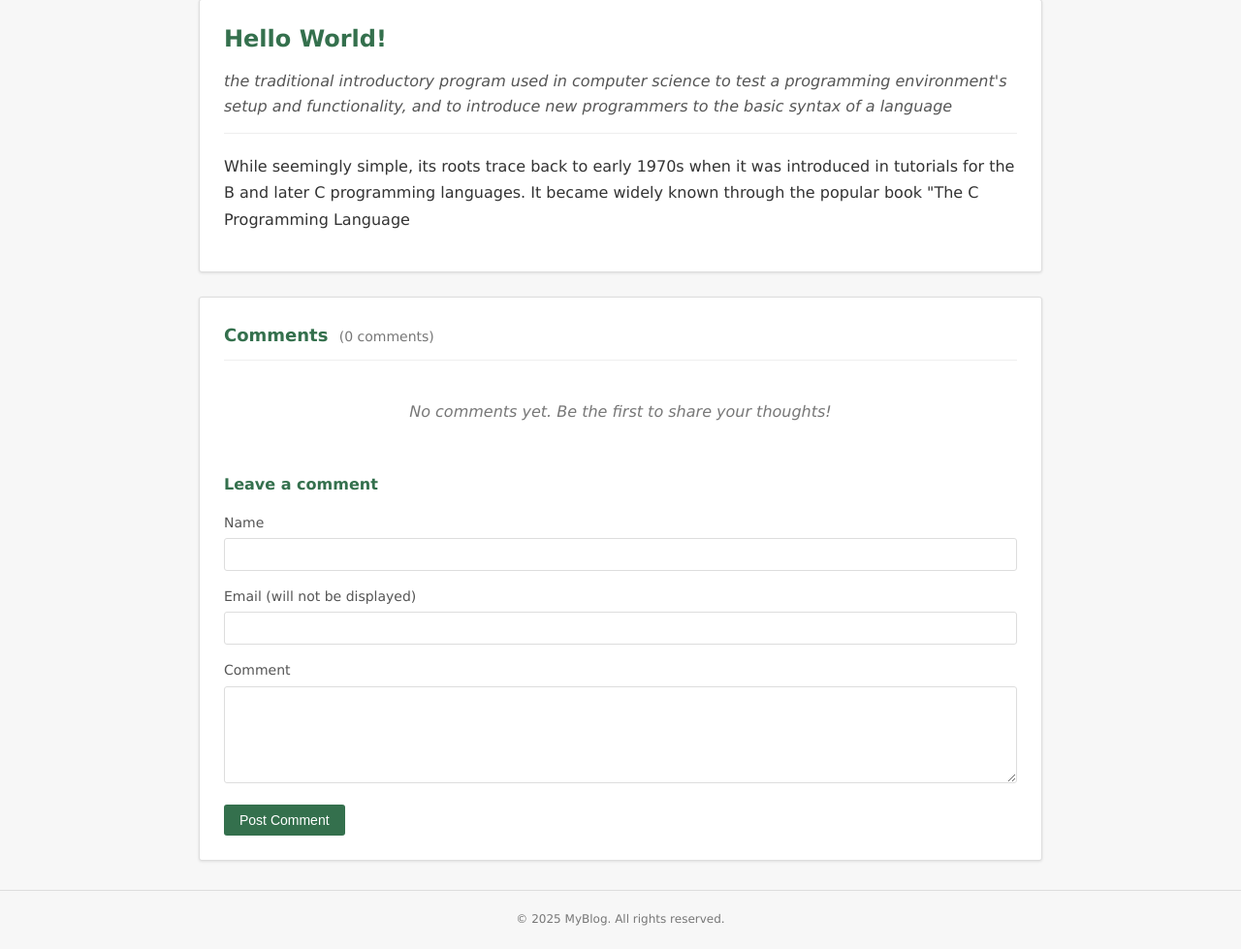
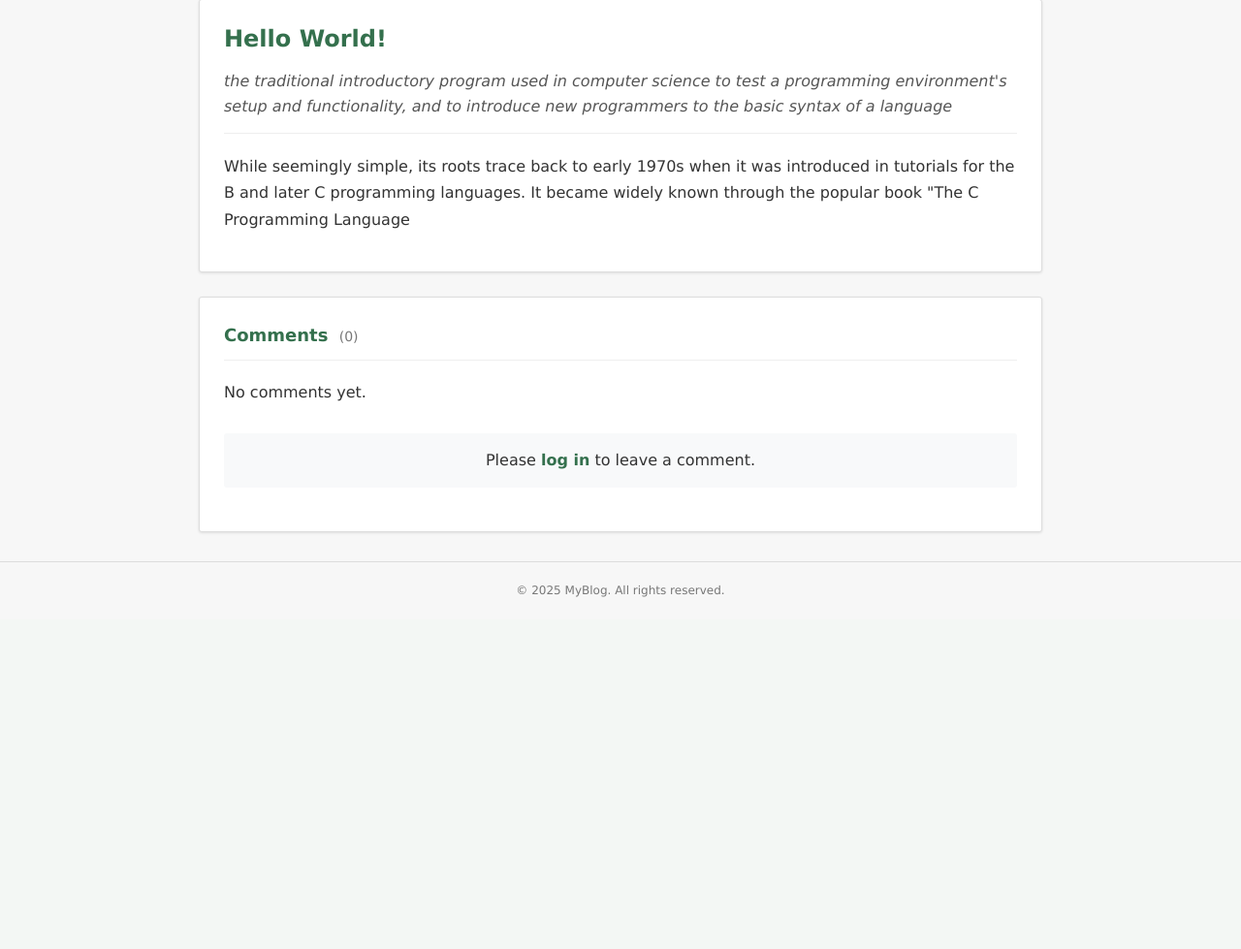
Before and after one commit to iancallo1/django_project, a Django app: page /2/ in a window 1280 px wide. Shown: the part 180-1159 px from the top of the page at 97% size. After the commit the page ends 796 px from the top, so only its background shows below. Run offline with Django 5.2, Linux system fonts and the light colour scheme; data comes from the database, SQL or seed files in the repository; both versions use the stored data as it was before the commit.

Commit message:
UPDATE: Security update double checking hashing for deployment

```diff
--- a/posts/models.py
+++ b/posts/models.py
@@ -24,8 +24,7 @@ class Comment(models.Model):
     post = models.ForeignKey(Post, on_delete=models.CASCADE, related_name='comments')
     author = models.ForeignKey(User, on_delete=models.CASCADE, related_name='comments', null=True, blank=True)
     author_name = models.CharField(max_length=100)
-    author_email = models.EmailField(null=True, blank=True)  # Make email field nullable
-    author_email_hash = models.CharField(max_length=128, null=True, blank=True)  # Make hash field nullable
+    author_email_hash = models.CharField(max_length=128)  # Make hash field required
     content = models.TextField()
     created_at = models.DateTimeField(auto_now_add=True)
 
@@ -33,8 +32,11 @@ class Comment(models.Model):
         ordering = ['created_at']
 
     def save(self, *args, **kwargs):
-        if self.author_email and not self.author_email_hash:
-            self.author_email_hash = hash_email(self.author_email)
+        if not self.author_email_hash:
+            if self.author:
+                self.author_email_hash = hash_email(self.author.email)
+            else:
+                raise ValueError("Email hash is required for comments")
         super().save(*args, **kwargs)
 
     def __str__(self):
--- a/posts/templates/posts/post_detail.html
+++ b/posts/templates/posts/post_detail.html
@@ -341,64 +341,37 @@
 
         <!-- Comments section -->
         <section class="comments-section">
-            <h3 class="comments-title">
-                Comments
-                <span class="comment-count">
-                    {% with comments.count as total_comments %}
-                        ({{ total_comments }} comment{% if total_comments != 1 %}s{% endif %})
-                    {% endwith %}
-                </span>
-            </h3>
+            <h3 class="comments-title">Comments <span class="comment-count">({{ comments|length }})</span></h3>
 
             <div class="comment-list">
-                {% if comments %}
                 {% for comment in comments %}
                     <div class="comment">
                         <div class="comment-header">
                             <span class="comment-author">{{ comment.author_name }}</span>
-                                <span class="comment-date">{{ comment.created_at|date:"F j, Y, g:i a" }}</span>
+                            <span class="comment-date">{{ comment.created_at|date:"F d, Y" }}</span>
                         </div>
-                            <div class="comment-body">
-                                {{ comment.content|linebreaks }}
+                        <div class="comment-body">{{ comment.content }}</div>
                     </div>
-                        </div>
+                {% empty %}
+                    <p>No comments yet.</p>
                 {% endfor %}
-                {% else %}
-                    <p class="no-comments">No comments yet. Be the first to share your thoughts!</p>
-                {% endif %}
             </div>
 
-            <div class="comment-form-container">
-                <h4 class="comment-form-title">Leave a comment</h4>
-
             {% if user.is_authenticated %}
-                    <form class="comment-form" method="post" action="{% url 'add_comment' post_id=object.pk %}">
+                <h4 class="comment-form-title">Add a Comment</h4>
+                <form class="comment-form" method="post" action="{% url 'add_comment' post.pk %}">
                     {% csrf_token %}
                     <div class="form-group">
-                            <label for="content" class="form-label">Comment</label>
-                            <textarea id="content" name="content" class="form-textarea" required></textarea>
+                        <label class="form-label" for="content">Comment</label>
+                        <textarea class="form-textarea" id="content" name="content" required></textarea>
                     </div>
-                        <button type="submit" class="form-submit">Post Comment</button>
+                    <button type="submit" class="form-submit">Submit Comment</button>
                 </form>
             {% else %}
-                    <form class="comment-form" method="post" action="{% url 'add_comment' post_id=object.pk %}">
-                        {% csrf_token %}
-                        <div class="form-group">
-                            <label for="author_name" class="form-label">Name</label>
-                            <input type="text" id="author_name" name="author_name" class="form-input" required>
+                <div class="login-to-comment">
+                    <p>Please <a href="{% url 'login' %}">log in</a> to leave a comment.</p>
                 </div>
-                        <div class="form-group">
-                            <label for="author_email" class="form-label">Email (will not be displayed)</label>
-                            <input type="email" id="author_email" name="author_email" class="form-input" required>
-                        </div>
-                        <div class="form-group">
-                            <label for="content" class="form-label">Comment</label>
-                            <textarea id="content" name="content" class="form-textarea" required></textarea>
-                        </div>
-                        <button type="submit" class="form-submit">Post Comment</button>
-                    </form>
             {% endif %}
-            </div>
         </section>
     </main>
 
--- a/posts/views.py
+++ b/posts/views.py
@@ -4,7 +4,7 @@ from django.contrib.auth.forms import UserCreationForm
 from django.contrib.auth import login, authenticate, logout
 from django.urls import reverse_lazy
 from django.contrib.auth.mixins import LoginRequiredMixin
-from .models import Post, Comment
+from .models import Post, Comment, hash_email
 from .forms import PostForm
 from django.utils import timezone
 
@@ -91,19 +91,14 @@ def add_comment(request, post_id):
                 post=post,
                 author=request.user,
                 author_name=request.user.username,
+                author_email=request.user.email,
                 author_email_hash=hash_email(request.user.email),
                 content=request.POST['content']
             )
+            return redirect('post_detail', pk=post_id)
         else:
-            # Create comment for anonymous user
-            email = request.POST.get('author_email', '')
-            Comment.objects.create(
-                post=post,
-                author_name=request.POST.get('author_name', 'Anonymous'),
-                author_email_hash=hash_email(email) if email else '',
-                content=request.POST['content']
-            )
-        return redirect('post_detail', pk=post_id)
+            # Redirect to login page if user is not authenticated
+            return redirect('login')
     return redirect('post_detail', pk=post_id)
 
 class SignUpView(CreateView):
```
Also changed, not shown: db.sqlite3, posts/migrations/0007_improve_email_security.py (added). Lines whose indentation alone changed are shown as unchanged.
